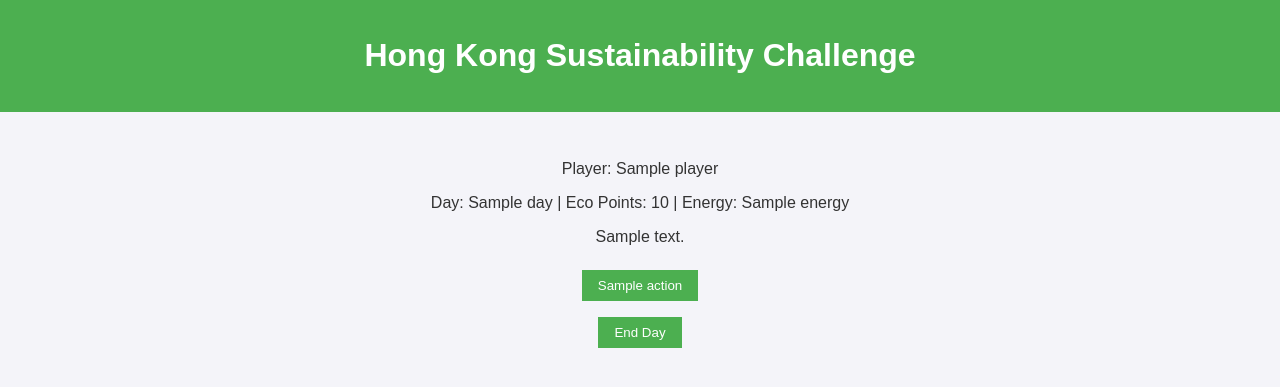
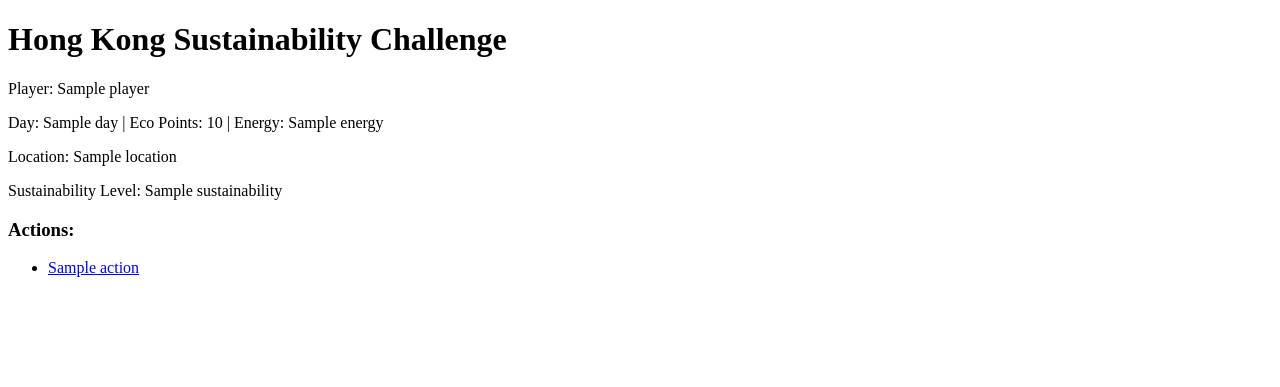
Before and after one commit to COOL3163/COOL3163.github.io, a Flask app: template templates/game.html in a window 1280 px wide. Shown: the top 387 px of the page. Run offline with Flask 3, Linux system fonts and the light colour scheme; the template is opened without the code that fills it: most values are stand-ins (such as "Sample title", 1, 10 or a date in 2020).

Commit message:
IM TOO GOOD

```diff
--- a/app.py
+++ b/app.py
@@ -22,14 +22,17 @@ def start_game():
 
 @app.route('/game')
 def game_view():
+    player = {
+        "name": game.player_name,
+        "eco_points": game.eco_points,
+        "energy": game.energy,
+        "day": game.days,
+        "sustainability": game.sustainability_level,
+        "location": game.current_location
+    }
     return render_template(
         'game.html',
-        player_name=game.player_name,
-        eco_points=game.eco_points,
-        energy=game.energy,
-        day=game.days,
-        sustainability=game.sustainability_level,
-        location=game.current_location,
+        player=player,
         actions=game.locations[game.current_location]['actions']
     )
 
--- a/templates/game.html
+++ b/templates/game.html
@@ -4,7 +4,6 @@
     <meta charset="UTF-8">
     <meta name="viewport" content="width=device-width, initial-scale=1.0">
     <title>Hong Kong Sustainability Challenge</title>
-    <link rel="stylesheet" href="/static/style.css">
 </head>
 <body>
     <header>
@@ -13,18 +12,14 @@
     <main>
         <p>Player: {{ player.name }}</p>
         <p>Day: {{ player.day }} | Eco Points: {{ player.eco_points }} | Energy: {{ player.energy }}</p>
-        <p>{{ location.description }}</p>
-        {% if message %}
-            <p><strong>{{ message }}</strong></p>
-        {% endif %}
-        <form method="POST">
-            <div>
-                {% for action in location.actions %}
-                    <button type="submit" name="action" value="{{ action }}">{{ action }}</button>
-                {% endfor %}
-            </div>
-            <button type="submit" name="end_day">End Day</button>
-        </form>
+        <p>Location: {{ player.location }}</p>
+        <p>Sustainability Level: {{ player.sustainability }}</p>
+        <h3>Actions:</h3>
+        <ul>
+            {% for action in actions %}
+                <li><a href="/action/{{ action }}">{{ action }}</a></li>
+            {% endfor %}
+        </ul>
     </main>
 </body>
 </html>
```
